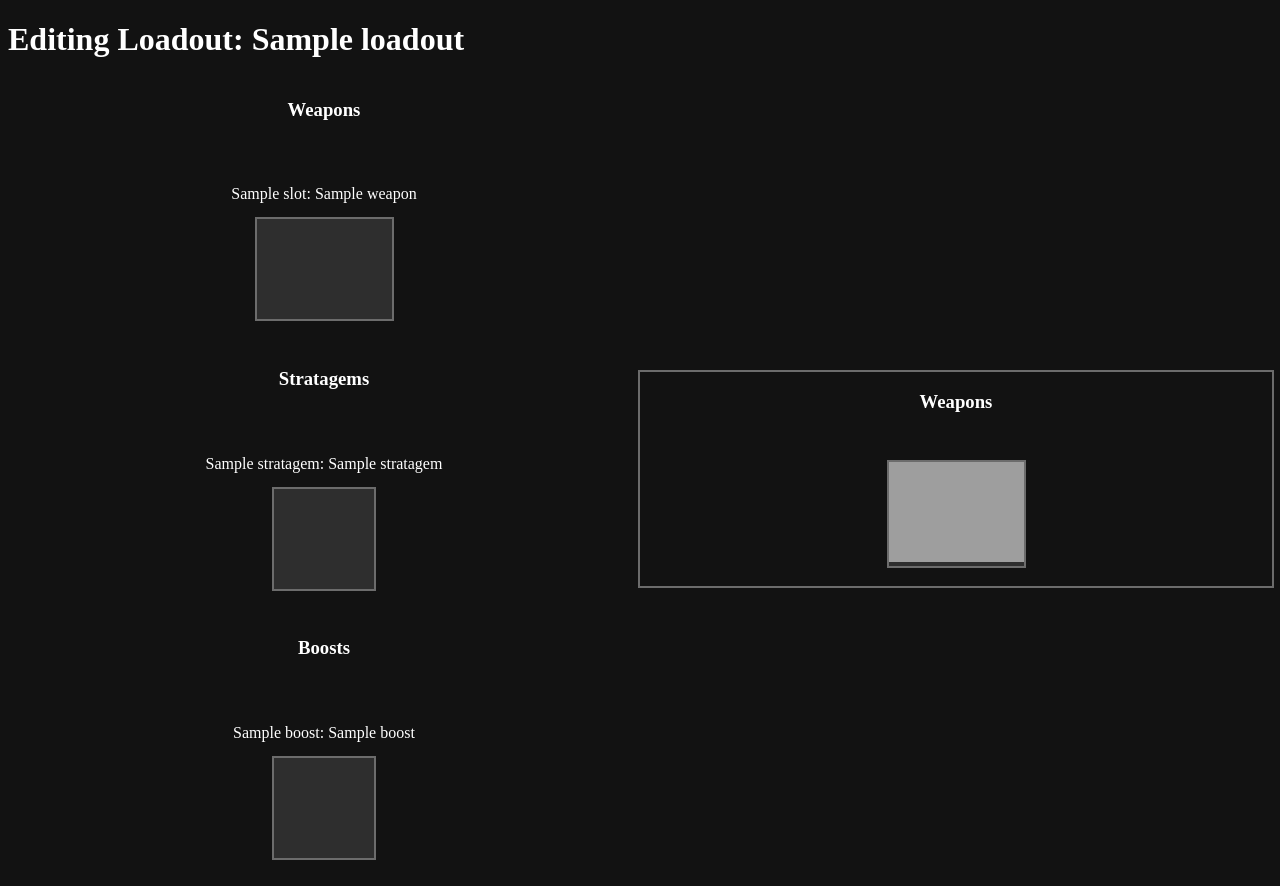
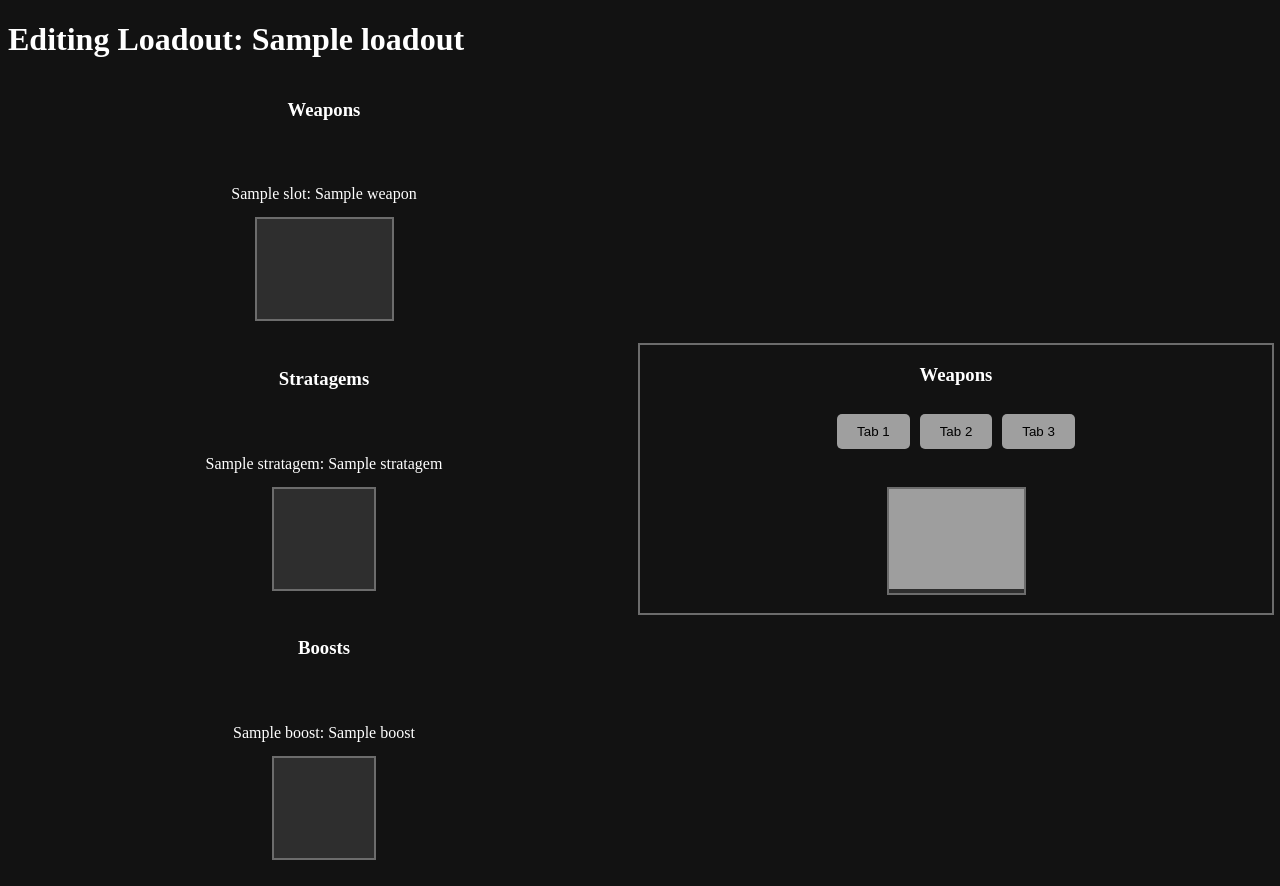
Before and after one commit to Surxe/HellDivers2-Loadouts, a Flask app: template src/builder/templates/edit_loadout.html in a window 1280 px wide. Run offline with Flask 3, Linux system fonts and the light colour scheme; the template is opened without the code that fills it: most values are stand-ins (such as "Sample title", 1, 10 or a date in 2020); parts of the project's set-up code (start-up, migrations or seed data) failed here and were passed over; grey boxes are pictures that could not be loaded.

Commit message:
Simple tabber example

```diff
--- a/src/builder/static/css/site.css
+++ b/src/builder/static/css/site.css
@@ -1,6 +1,11 @@
+:root {
+    --primary-color: white;
+    --primary-bg-color: #121212;
+}
+
 body {
-    background-color: #121212;
-    color: white;
+    color: var(--primary-color);
+    background-color: var(--primary-bg-color);
 }
 
 a {
@@ -10,3 +15,11 @@ a {
 a:hover {
     color: #87CEFA;
 }
+
+.btn {
+    background-color: rgb(159, 159, 159);
+}
+
+.btn:hover {
+    background-color: rgb(108, 108, 108);
+}
--- a/src/builder/static/css/styles.css
+++ b/src/builder/static/css/styles.css
@@ -57,3 +57,38 @@
 .equipment-options {
     box-shadow: 0 0 0 2px rgb(108, 108, 108);
 }
+
+.tab-container {
+    width: 100%;
+    max-width: 500px;
+    margin: auto;
+    text-align: center;
+}
+
+.tab-buttons {
+    display: flex;
+    justify-content: center;
+    gap: 10px;
+    margin-bottom: 10px;
+}
+
+.tab-button {
+    padding: 10px 20px;
+    border: none;
+    cursor: pointer;
+    border-radius: 5px;
+}
+
+.tab-button.active {
+    background-color: #007bff;
+}
+
+.tab-content {
+    display: none;
+    padding: 15px;
+    border-radius: 5px;
+}
+
+.tab-content.active {
+    display: block;
+}
--- /dev/null
+++ b/src/builder/static/js/tabber.js
@@ -0,0 +1,22 @@
+function tabber_tab_clicked(event, tab_id) {
+    // Check if the tab is active
+    if (document.getElementById(tab_id).classList.contains("active")) {
+        // Hide the tab and return
+        document.getElementById(tab_id).classList.remove("active");
+        return;
+    }
+
+    // Hide all tab contents
+    document.querySelectorAll(".tab-content").forEach(tab => {
+        tab.classList.remove("active");
+    });
+
+    // Remove "active" class from all buttons
+    document.querySelectorAll(".tab-button").forEach(button => {
+        button.classList.remove("active");
+    });
+
+    // Show the selected tab and mark the button as active
+    document.getElementById(tab_id).classList.add("active");
+    event.currentTarget.classList.add("active");
+}
--- a/src/builder/templates/edit_loadout.html
+++ b/src/builder/templates/edit_loadout.html
@@ -5,6 +5,7 @@
     <meta name="viewport" content="width=device-width, initial-scale=1.0">
     <link rel="stylesheet" href="{{ url_for('static', filename='css/site.css') }}">
     <link rel="stylesheet" href="{{ url_for('static', filename='css/styles.css') }}">
+    <script src="{{ url_for('static', filename='js/tabber.js') }}" defer></script>
     <title>Edit Loadout</title>
 </head>
 <body>
@@ -45,6 +46,26 @@
 
         <div class="equipment-options">
             <h3>Weapons</h3>
+
+            <div class="tab-container">
+                <div class="tab-buttons">
+                    <button class="btn tab-button" onclick="tabber_tab_clicked(event, 'tab1')">Tab 1</button>
+                    <button class="btn tab-button" onclick="tabber_tab_clicked(event, 'tab2')">Tab 2</button>
+                    <button class="btn tab-button" onclick="tabber_tab_clicked(event, 'tab3')">Tab 3</button>
+                </div>
+
+                <div class="tab-content" id="tab1">
+                    <p>Content for Tab 1</p>
+                </div>
+                <div class="tab-content" id="tab2">
+                    <p>Content for Tab 2</p>
+                </div>
+                <div class="tab-content" id="tab3">
+                    <p>Content for Tab 3</p>
+                </div>
+            </div>
+
+
             <div id="weapons-list" class="equipment-container">
                 {% for id, weapon in equipment.Weapons.items() %}
                 <div class="equipment-slot">
```
